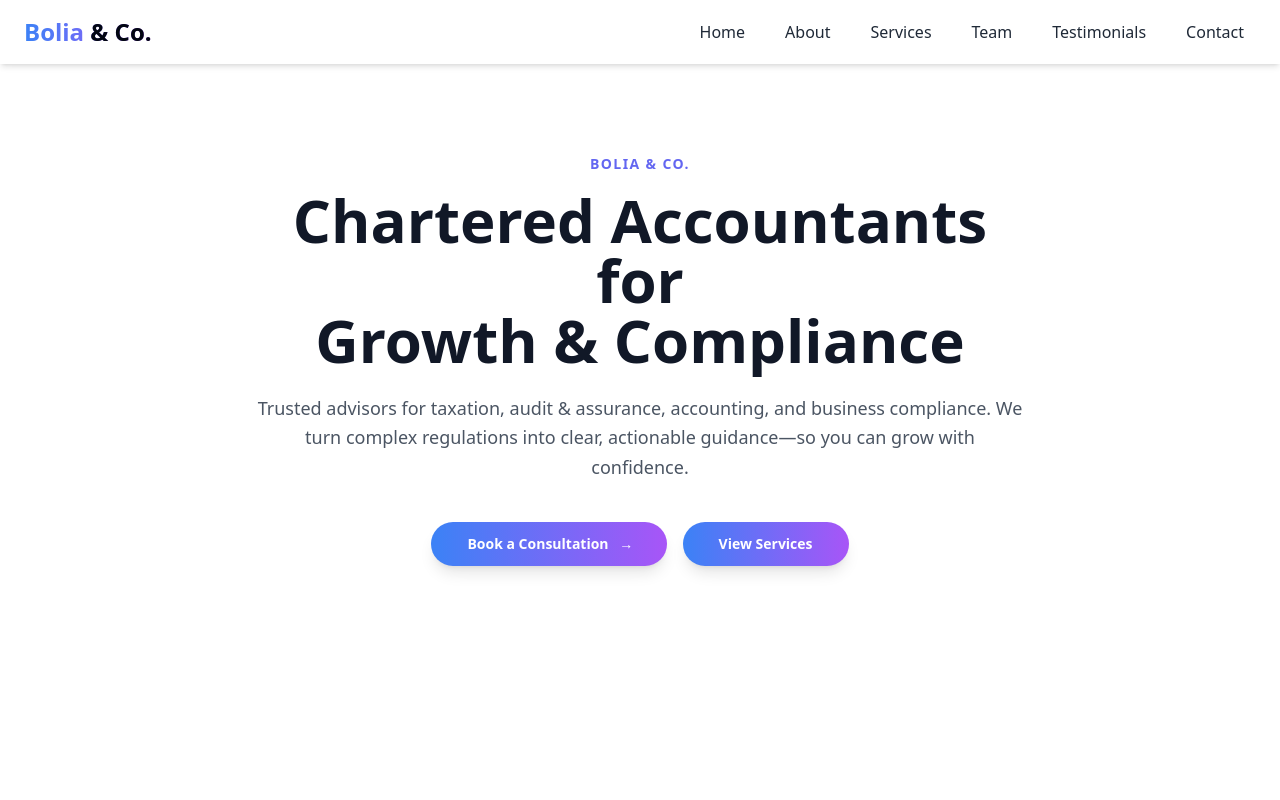
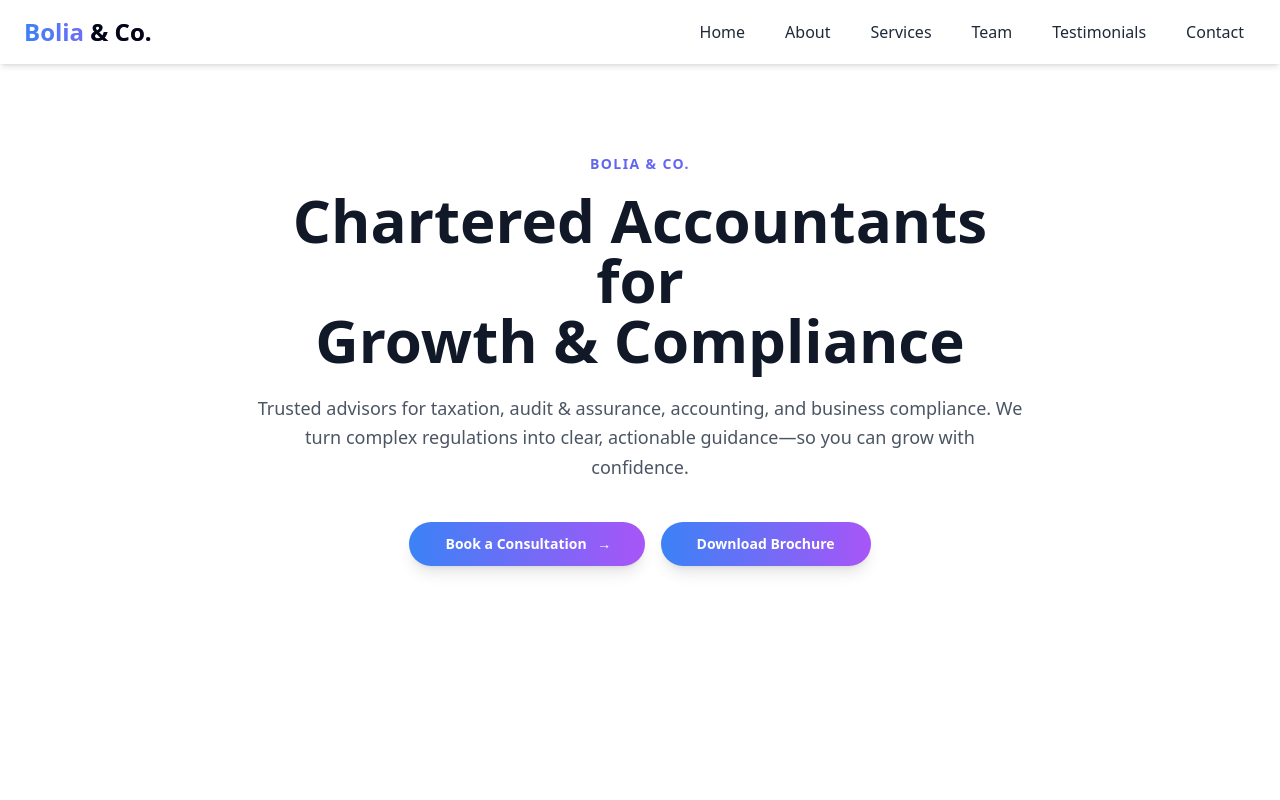
Before and after one commit to Yashpokharna/Bolia-Co., a Next.js app: page / in a window 1280 px wide. Shown: the top 800 px of the page. Built offline with nearby package versions, Linux system fonts and the light colour scheme.

Commit message:
Hero modification

```diff
--- a/pages/index.tsx
+++ b/pages/index.tsx
@@ -3,6 +3,7 @@ import { motion } from "framer-motion";
 import Head from "next/head";
 import Script from "next/script";
 import dynamic from "next/dynamic";
+import Link from "next/link";
 import { useRef } from "react";
 import { AnimatePresence } from "framer-motion";
 // import { Boxes} from "lucide-react";
@@ -550,12 +551,14 @@ const HomePage: React.FC = () => {
               </Button>
             </motion.a>
 
-            <motion.a href="#services" whileHover={{ scale: 1.05 }} whileTap={{ scale: 0.95 }}>
+            <motion.a whileHover={{ scale: 1.05 }} whileTap={{ scale: 0.95 }}>
               <Button
                 size="lg"
                 className="py-5 font-semibold text-white transition-all duration-300 rounded-full shadow-lg bg-gradient-to-r from-blue-500 to-purple-500 hover:from-blue-600 hover:to-purple-600 hover:shadow-xl px-9"
               >
-                View Services
+                <Link href="/Brochure.pdf" target="_blank">
+            Download Brochure
+          </Link>
               </Button>
             </motion.a>
           </motion.div>
@@ -1185,8 +1188,8 @@ const HomePage: React.FC = () => {
                   Bolia<span className="font-light">&Co.</span>
                 </motion.span>
               </motion.div>
-              <p className="items-center max-w-xs mt-2 ml-8 text-center text-gray-400 md:text-start md:ml-0">
-                Providing professional CA, taxation, and business advisory services with dedication and integrity.
+              <p className="items-center max-w-xs mt-2 ml-8 font-semibold text-center text-gray-400 md:text-start md:ml-0">
+                Established - 2001 <br /> Founder - Gajendra Singh Bolia <br /> Sphere - Charted Accountants (Since 1997) <br /> HeadQuaters - Gujarat (India)
               </p>
               <motion.div className="flex justify-center mt-6 space-x-6 md:justify-start">
                 <motion.a href="https://www.facebook.com/boliaco" whileHover={{ y: -3, scale: 1.2 }} className="text-gray-400 hover:text-blue-400">
```
Also changed, not shown: 1 other file (tests, documents, lock files or other folders).
